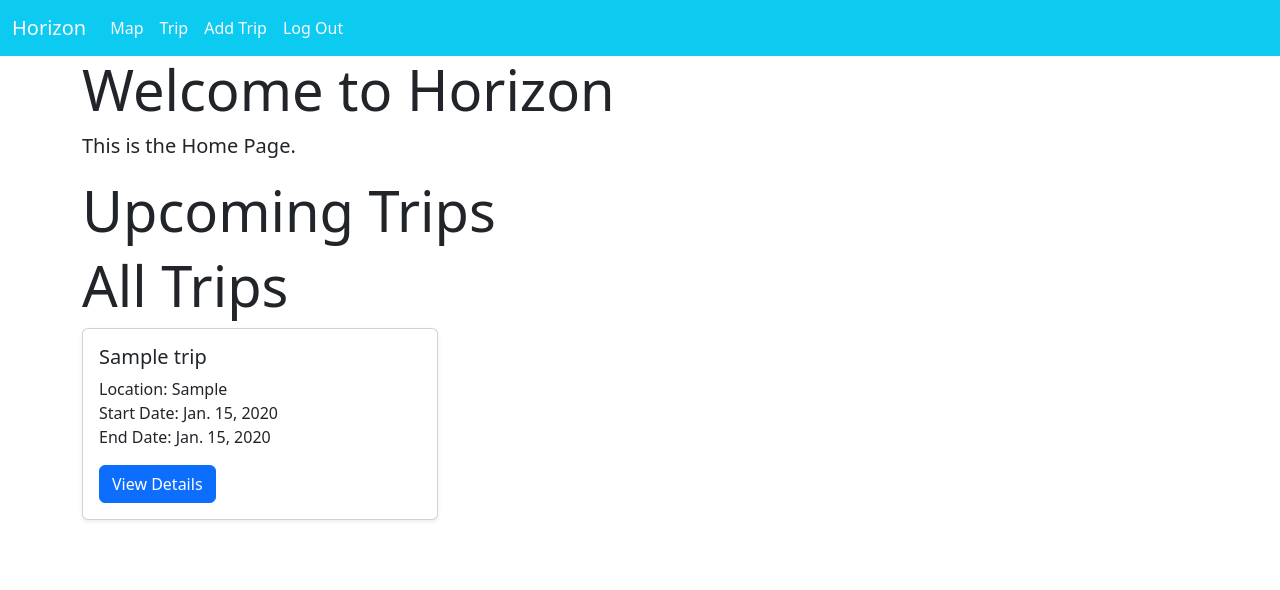
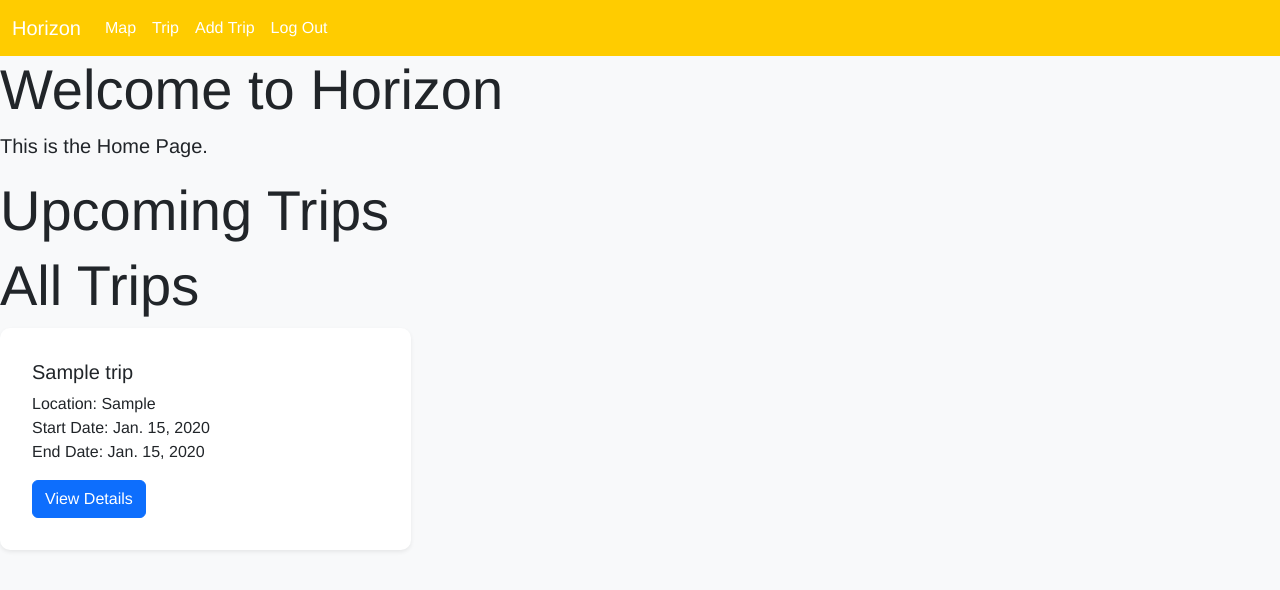
Before and after one commit to Phillipcostas/Horizon-Group, a Django app: page / in a window 1280 px wide. Shown: the top 590 px of the page. Run offline with Django 5.2, Linux system fonts and the light colour scheme; a user stored in the database is signed in; tables that the repository leaves empty hold one stand-in row (values such as "Sample post"); some libraries are stand-ins or nearby versions.

Commit message:
updated login，base , signup html and created css file

```diff
--- a/hoizon/settings.py
+++ b/hoizon/settings.py
@@ -128,7 +128,7 @@ USE_TZ = True
 STATIC_URL = "static/"
 LOGIN_REDIRECT_URL = "home"
 LOGOUT_REDIRECT_URL = "home"
-STATICFILES_DIRS = [BASE_DIR / 'static']
+
 
 # Default primary key field type
 # https://docs.djangoproject.com/en/5.0/ref/settings/#default-auto-field
--- /dev/null
+++ b/main_app/static/css/style.css
@@ -0,0 +1,43 @@
+body {
+    font-family: 'Helvetica Neue', Arial, sans-serif;
+    background-color: #f8f9fa;
+  }
+
+  .navbar {
+    background-color: #FFCC00;
+  }
+
+  .navbar-brand, .nav-link {
+    color: #ffffff !important;
+  }
+
+  .navbar-brand:hover, .nav-link:hover {
+    color: #e6b800 !important;
+  }
+
+  .card {
+    border: none;
+    border-radius: 10px;
+  }
+
+  .card-body {
+    padding: 2rem;
+  }
+
+  .btn-yellow {
+    background-color: #FFCC00;
+    border: none;
+    color: #ffffff;
+  }
+
+  .btn-yellow:hover {
+    background-color: #e6b800;
+  }
+
+  .text-yellow {
+    color: #FFCC00;
+  }
+
+  .text-yellow:hover {
+    color: #e6b800;
+  }
--- a/main_app/templates/base.html
+++ b/main_app/templates/base.html
@@ -1,3 +1,4 @@
+{% load static %}
 <!DOCTYPE html>
 <html lang="en">
 <head>
@@ -9,51 +10,48 @@
   {% load bootstrap5 %}
   {% bootstrap_css %}
   {% bootstrap_javascript %}
+  <link rel="stylesheet" href="https://cdnjs.cloudflare.com/ajax/libs/animate.css/4.1.1/animate.min.css" />
+  <link rel="stylesheet" href="https://cdnjs.cloudflare.com/ajax/libs/font-awesome/6.0.0-beta3/css/all.min.css" />
+  <link rel="stylesheet" href="{% static 'css/style.css' %}" />
 </head>
 <body>
-  <nav class="navbar navbar-expand-lg navbar-light bg-info">
+  <nav class="navbar navbar-expand-lg navbar-light bg-yellow">
     <div class="container-fluid">
-      <a class="navbar-brand link-light" href="{% url 'home' %}">Horizon</a>
+      <a class="navbar-brand text-white" href="{% url 'home' %}">Horizon</a>
+      <button class="navbar-toggler" type="button" data-bs-toggle="collapse" data-bs-target="#navbarNav" aria-controls="navbarNav" aria-expanded="false" aria-label="Toggle navigation">
+        <span class="navbar-toggler-icon"></span>
+      </button>
       <div class="collapse navbar-collapse" id="navbarNav">
-        <ul class="navbar-nav">
-
+        <ul class="navbar-nav me-auto mb-2 mb-lg-0">
           {% if user.is_authenticated %}
-
           <li class="nav-item">
-            <a class="nav-link link-light" href="{% url 'map' %}">Map</a>
-
+            <a class="nav-link text-white" href="{% url 'map' %}">Map</a>
+          </li>
           <li class="nav-item">
-              <a class="nav-link link-light" href="{% url 'trip_list' %}">Trip</a>
-
+            <a class="nav-link text-white" href="{% url 'trip_list' %}">Trip</a>
+          </li>
           <li class="nav-item">
-              <a class="nav-link link-light" href="{% url 'addTrip' %}">Add Trip</a>
-
+            <a class="nav-link text-white" href="{% url 'addTrip' %}">Add Trip</a>
+          </li>
           <li class="nav-item">
-            <a class="nav-link link-light" href="{% url 'logout' %}">Log Out</a>
+            <a class="nav-link text-white" href="{% url 'logout' %}">Log Out</a>
             <form id="logout-form" method="post" action="{% url 'logout' %}" style="display: none;">
               {% csrf_token %}
             </form>
-
+          </li>
           {% else %}
-
           <li class="nav-item">
-              <a class="nav-link link-light" href="{% url 'signup' %}">Sign Up</a>
+            <a class="nav-link text-white" href="{% url 'signup' %}">Sign Up</a>
           </li>
           <li class="nav-item">
-              <a class="nav-link link-light" href="{% url 'login' %}">Sign In</a>
-
+            <a class="nav-link text-white" href="{% url 'login' %}">Sign In</a>
+          </li>
           {% endif %}
-
-            </li>
-          </li>
         </ul>
       </div>
     </div>
   </nav>
-
-  <div class="container">
   {% block content %}
   {% endblock %}
-  </div>
 </body>
 </html>
```
Also changed, not shown: main_app/templates/registration/login.html (+14 -11 lines), main_app/templates/signup.html (+10 -3 lines). Lines whose indentation alone changed are shown as unchanged.
